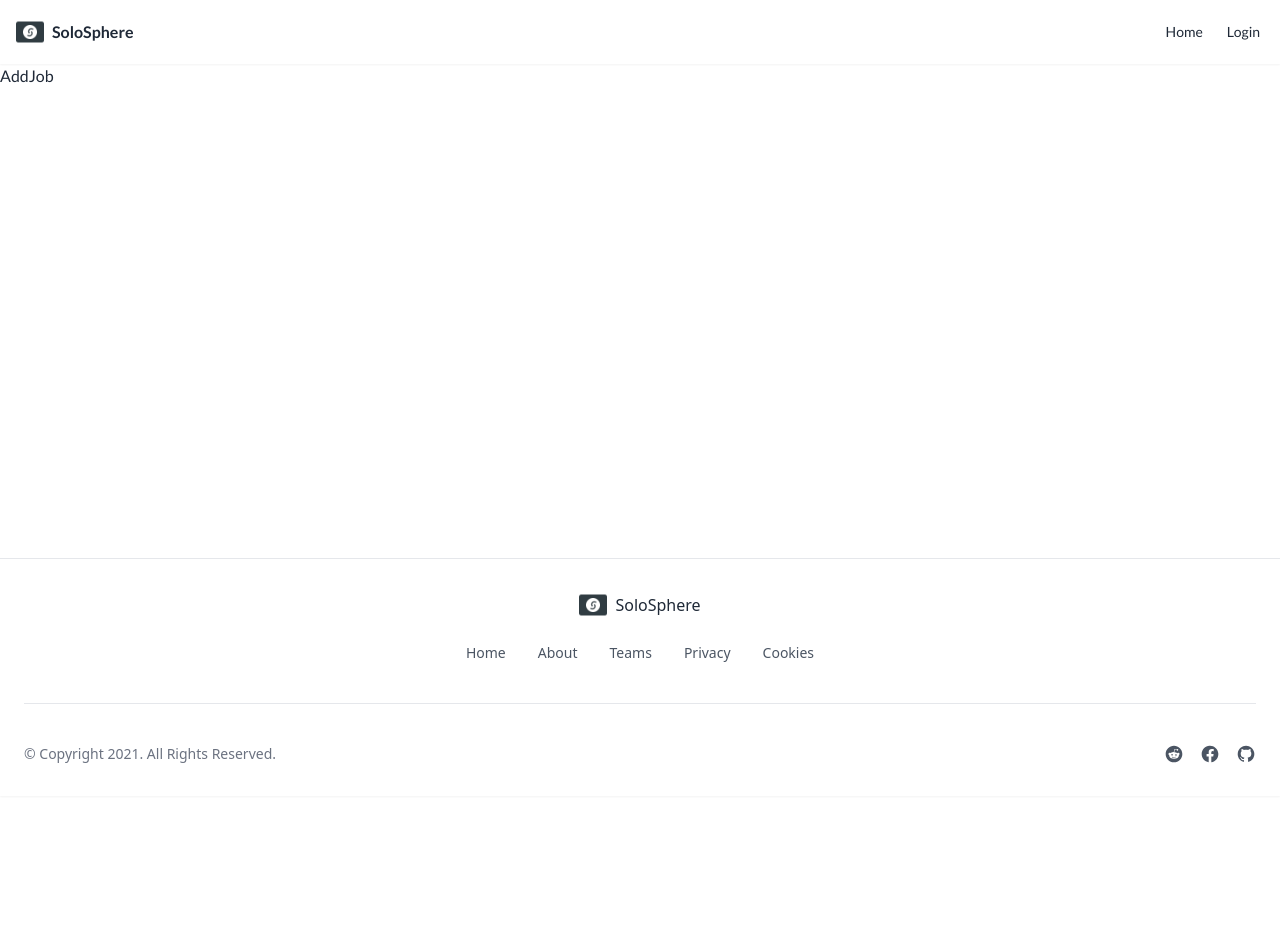
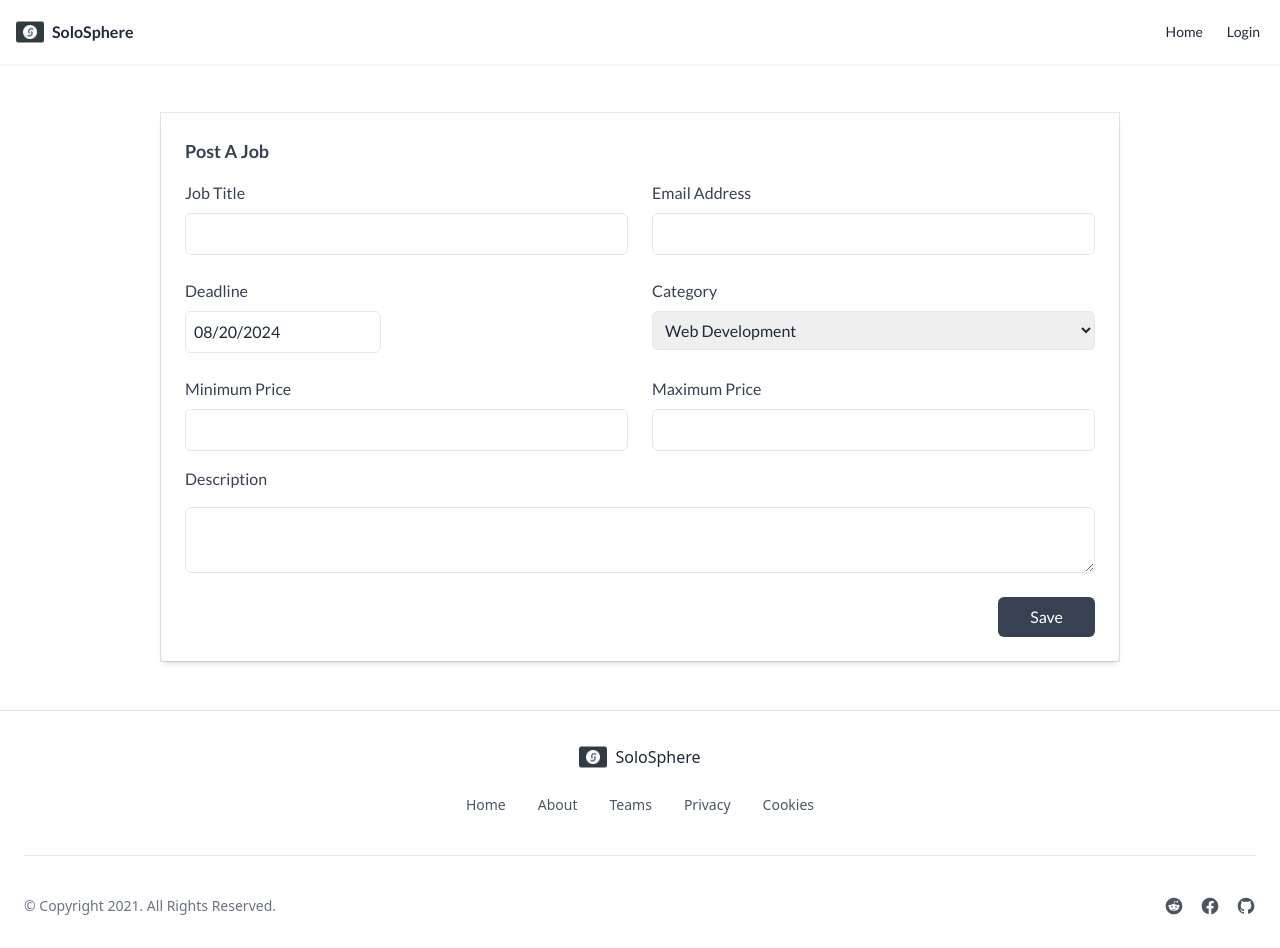
Before and after one commit to Rashedin-063/Solo-Sphere-Project, a React (Vite) app in the folder Client/: page /addJob in a window 1280 px wide. Before the commit the page ends 800 px from the top, so only its background shows below. Built offline with nearby package versions, Linux system fonts and the light colour scheme; no server answers.

Commit message:
job details page done with job saved in mongodb

```diff
--- a/Client/src/components/JobCard.jsx
+++ b/Client/src/components/JobCard.jsx
@@ -7,9 +7,14 @@ const JobCard = ({ job }) => {
   const { _id, job_title, category, description, deadline, max_price, min_price, buyer_email } = job;
 
   return (
-    <Link to={`job/${_id}`} className='w-full max-w-sm px-4 py-3 bg-white rounded-md shadow-md hover:scale-[1.05] transition-all mt-8 space-y-4 lg:space-y-8'>
+    <Link
+      to={`job/${_id}`}
+      className='w-full max-w-sm px-4 py-3 bg-white rounded-md shadow-md hover:scale-[1.05] transition-all mt-8 space-y-4 lg:space-y-8'
+    >
       <div className='flex items-center justify-between'>
-        <span className='text-xs text-gray-800 '>Deadline: {deadline}</span>
+        <span className='text-xs text-gray-800 '>
+          Deadline: {new Date(deadline).toLocaleDateString()}
+        </span>
         <span
           className={`px-3 py-1 text-[8px]  rounded-full ${
             category === 'Web Development' &&
@@ -17,7 +22,8 @@ const JobCard = ({ job }) => {
           } ${
             category === 'UI/UX Design' && 'text-red-800 uppercase bg-red-200'
           } ${
-            category === 'Digital Marketing' && 'text-green-800 uppercase bg-green-200'
+            category === 'Digital Marketing' &&
+            'text-green-800 uppercase bg-green-200'
           }`}
         >
           {category}
--- a/Client/src/pages/AddJob.jsx
+++ b/Client/src/pages/AddJob.jsx
@@ -1,8 +1,160 @@
+import { useState } from 'react';
+import DatePicker from 'react-datepicker';
 
+import 'react-datepicker/dist/react-datepicker.css';
+import useAuth from '../hooks/useAuth';
+import { useNavigate } from 'react-router-dom';
+import axios from 'axios';
+import { toast } from 'react-toastify';
 
 const AddJob = () => {
+  const [startDate, setStartDate] = useState(new Date());
+  const { user } = useAuth();
+  const navigate = useNavigate();
+
+  const handleAddJob = async (e) => {
+    e.preventDefault();
+    const form = e.target;
+    const job_title = form.job_title.value;
+    const email = form.email.value;
+    const deadline = startDate;
+    const category = form.category.value;
+    const min_price = parseFloat(form.min_price.value);
+    const max_price = parseFloat(form.max_price.value);
+    const description = form.description.value;
+
+    const jobData = {
+      job_title,
+      category,
+      deadline,
+      description,
+      min_price,
+      max_price,
+
+      buyer: {
+        email,
+        name: user?.displayName,
+        photo: user?.photoURL
+      }
+    };
+
+ try {
+   const { data } = await axios.post(`${import.meta.env.VITE_API_URL}/jobs`, jobData);
+
+  //  console.log(data)
+
+    if (data.insertedId) {
+      toast.success('Your job is posted successfully');
+      form.reset();
+    }
+ } catch (error) {
+  console.log(error.message)
+
+ }
+
+  };
+
   return (
-    <div>AddJob</div>
-  )
-}
-export default AddJob
+    <div className='w-11/12 lg:w-3/4 mx-auto my-12 border'>
+      <section className=' p-4 md:p-6 mx-auto bg-white rounded-md shadow-md '>
+        <h2 className='text-lg font-semibold text-gray-700 capitalize '>
+          Post a Job
+        </h2>
+
+        <form onSubmit={handleAddJob}>
+          <div className='grid grid-cols-1 gap-6 mt-4 sm:grid-cols-2'>
+            <div>
+              <label className='text-gray-700 ' htmlFor='job_title'>
+                Job Title
+              </label>
+              <input
+                id='job_title'
+                name='job_title'
+                type='text'
+                className='block w-full px-4 py-2 mt-2 text-gray-700 bg-white border border-gray-200 rounded-md  focus:border-blue-400 focus:ring-blue-300 focus:ring-opacity-40  focus:outline-none focus:ring'
+              />
+            </div>
+
+            <div>
+              <label className='text-gray-700 ' htmlFor='emailAddress'>
+                Email Address
+              </label>
+              <input
+                id='emailAddress'
+                type='email'
+                name='email'
+                defaultValue={user?.email}
+                disabled
+                className='block w-full px-4 py-2 mt-2 text-gray-700 bg-white border border-gray-200 rounded-md  focus:border-blue-400 focus:ring-blue-300 focus:ring-opacity-40  focus:outline-none focus:ring'
+              />
+            </div>
+            <div className='flex flex-col gap-2 '>
+              <label className='text-gray-700'>Deadline</label>
+              {/* Date Picker Input Field */}
+              <DatePicker
+                className='border p-2 rounded-md'
+                selected={startDate}
+                onChange={(date) => setStartDate(date)}
+              />
+            </div>
+
+            <div className='flex flex-col gap-2 '>
+              <label className='text-gray-700 ' htmlFor='category'>
+                Category
+              </label>
+              <select
+                name='category'
+                id='category'
+                className='border p-2 rounded-md'
+              >
+                <option value='Web Development'>Web Development</option>
+                <option value='Graphics Design'>Graphics Design</option>
+                <option value='Digital Marketing'>Digital Marketing</option>
+              </select>
+            </div>
+            <div>
+              <label className='text-gray-700 ' htmlFor='min_price'>
+                Minimum Price
+              </label>
+              <input
+                id='min_price'
+                name='min_price'
+                type='number'
+                className='block w-full px-4 py-2 mt-2 text-gray-700 bg-white border border-gray-200 rounded-md  focus:border-blue-400 focus:ring-blue-300 focus:ring-opacity-40  focus:outline-none focus:ring'
+              />
+            </div>
+
+            <div>
+              <label className='text-gray-700 ' htmlFor='max_price'>
+                Maximum Price
+              </label>
+              <input
+                id='max_price'
+                name='max_price'
+                type='number'
+                className='block w-full px-4 py-2 mt-2 text-gray-700 bg-white border border-gray-200 rounded-md  focus:border-blue-400 focus:ring-blue-300 focus:ring-opacity-40  focus:outline-none focus:ring'
+              />
+            </div>
+          </div>
+          <div className='flex flex-col gap-2 mt-4'>
+            <label className='text-gray-700 ' htmlFor='description'>
+              Description
+            </label>
+            <textarea
+              className='block w-full px-4 py-2 mt-2 text-gray-700 bg-white border border-gray-200 rounded-md  focus:border-blue-400 focus:ring-blue-300 focus:ring-opacity-40  focus:outline-none focus:ring'
+              name='description'
+              id='description'
+            ></textarea>
+          </div>
+          <div className='flex justify-end mt-6'>
+            <button className='px-8 py-2.5 leading-5 text-white transition-colors duration-300 transhtmlForm bg-gray-700 rounded-md hover:bg-gray-600 focus:outline-none focus:bg-gray-600'>
+              Save
+            </button>
+          </div>
+        </form>
+      </section>
+    </div>
+  );
+};
+
+export default AddJob;
--- a/Client/src/pages/JobDetails.jsx
+++ b/Client/src/pages/JobDetails.jsx
@@ -21,7 +21,7 @@ const JobDetails = () => {
      deadline,
      max_price,
      min_price,
-     buyer_email,
+     buyer
    } = job;
 
   const handleBidForm = async (e) => {
@@ -37,15 +37,14 @@ const JobDetails = () => {
     const comment = form.comment.value;
     const deadline = startDate;
     const email = user?.email;
-    if (user?.email === buyer_email) {
+    if (user?.email === buyer?.email) {
       return toast.warn('Action not permitted')
     }
     // const buyer_email = buyer_email;
     const status = 'Pending';
 
     const bidData = {
-      jobId, price, comment, deadline, job_title, category, email, status, buyer_email
-    }
+      jobId, price, comment, deadline, job_title, category, email, status, buyer_email: buyer?.email}
 
 
 try {
@@ -60,10 +59,6 @@ try {
   console.log(error.message)
 
 }
-
-
-
-
   }
 
   return (
@@ -71,7 +66,7 @@ try {
       {/* Job Details */}
       <div className='flex-1  px-4 py-7 bg-white rounded-md shadow-md md:min-h-[350px]'>
         <div className='flex items-center justify-between'>
-          <span className='text-sm text-gray-800 '>Deadline: {deadline}</span>
+          <span className='text-sm text-gray-800 '>Deadline: {new Date(deadline).toLocaleDateString()}</span>
           <span className='px-4 py-1 text-xs text-blue-800 uppercase bg-blue-200 rounded-full '>
             {category}
           </span>
@@ -88,13 +83,13 @@ try {
           </p>
           <div className='flex items-center gap-5'>
             <div>
-              <p className='mt-2 text-sm  text-gray-600 '>Name: Jhankar Vai.</p>
+              <p className='mt-2 text-sm  text-gray-600 '>Name: {buyer?.name || 'Jhonkar Bhai'}</p>
               <p className='mt-2 text-sm  text-gray-600 '>
-                Email: {buyer_email}
+                Email: {buyer?.email || 'buyer@gmail.com'}
               </p>
             </div>
-            <div className='rounded-full object-cover overflow-hidden w-14 h-14'>
-              <img src='' alt='' />
+            <div className='rounded-full object-cover overflow-hidden w-12 h-12'>
+              <img src={buyer?.photo} alt='' />
             </div>
           </div>
           <p className='mt-6 text-lg font-bold text-gray-600 '>
@@ -110,6 +105,7 @@ try {
 
         <form onSubmit={handleBidForm}>
           <div className='grid grid-cols-1 gap-6 mt-4 sm:grid-cols-2'>
+            {/* price */}
             <div>
               <label className='text-gray-700 ' htmlFor='price'>
                 Price
```
Also changed, not shown: 1 other file (tests, documents, lock files or other folders).
